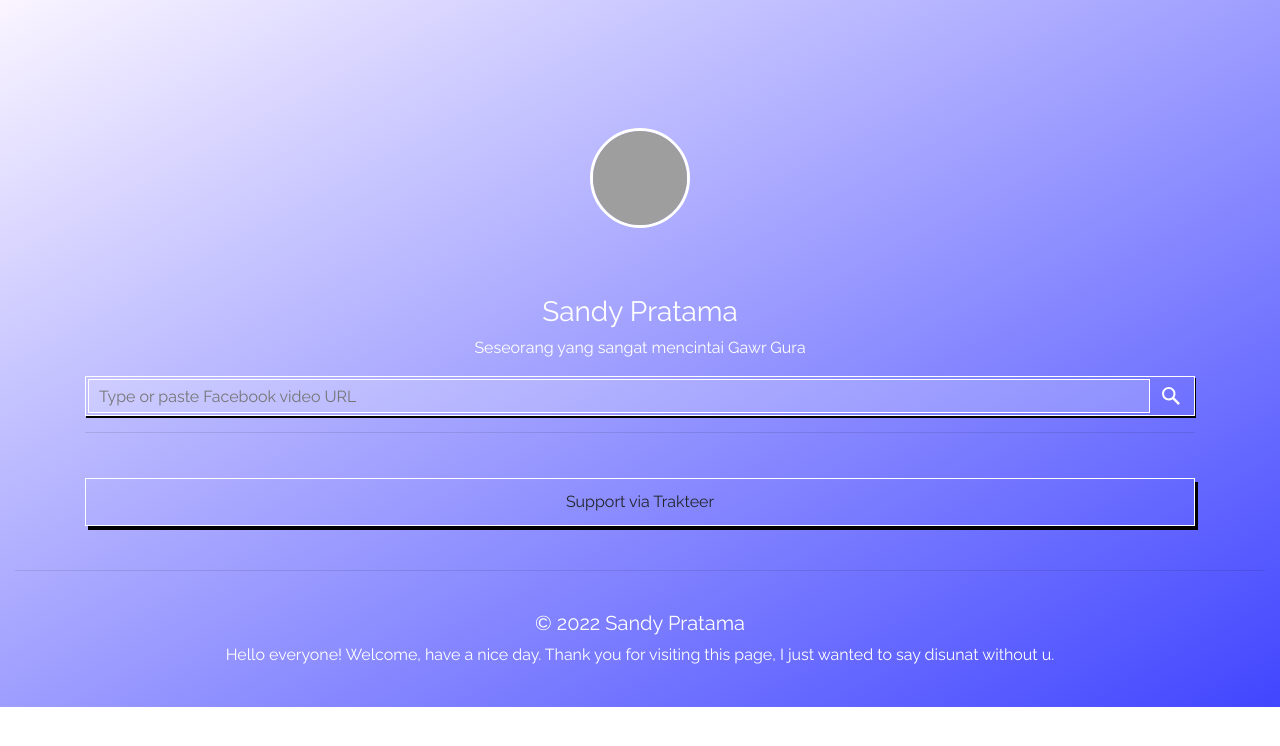
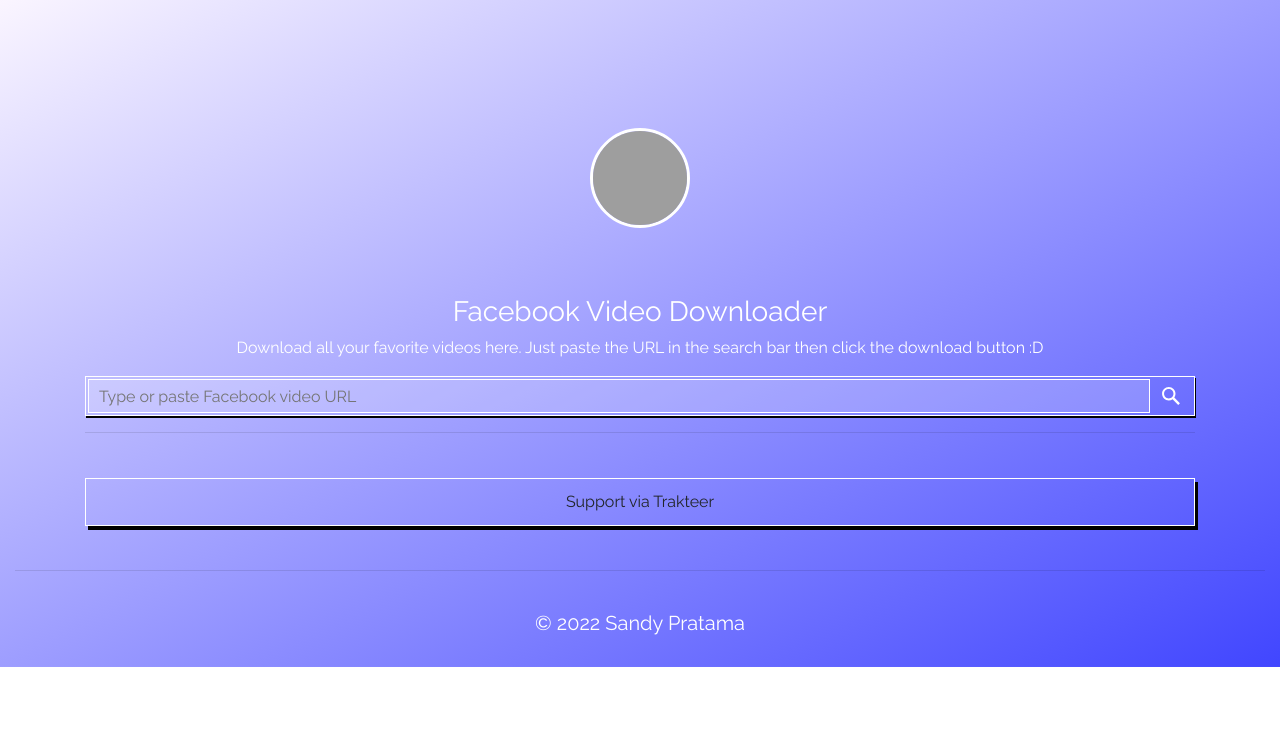
Before and after one commit to bocchidev/fb, a Node server app: page / in a window 1280 px wide. Shown: the top 746 px of the page. Run offline with Node 20, Linux system fonts and the light colour scheme; grey boxes are pictures that could not be loaded.

Commit message:
Update index.ejs

```diff
--- a/views/index.ejs
+++ b/views/index.ejs
@@ -2,10 +2,10 @@
 "http://www.w3.org/TR/html4/strict.dtd">
 <html lang="id">
     <head>
-        <title>Sandy Pratama</title>
+        <title>Facebook Video Downloader</title>
         <meta charset="utf-8">
         <meta name="viewport" content="width=device-width, initial-scale=1">
-        <meta name="description" content="Halo, ini adalah profil saya.">
+        <meta name="description" content="Download your favorite videos!">
         <link rel="icon" href="/favicon.ico">
         <link rel="stylesheet" href="https://cdn.jsdelivr.net/npm/bootstrap@4.6.1/dist/css/bootstrap.min.css">
         <link rel="stylesheet" href="https://maxcdn.bootstrapcdn.com/font-awesome/4.7.0/css/font-awesome.min.css">
@@ -22,8 +22,8 @@
                 </div>
             </div>
             <div>
-                <h3>Sandy Pratama</h3>
-                <p>Seseorang yang sangat mencintai Gawr Gura</p>
+                <h3>Facebook Video Downloader</h3>
+                <p>Download all your favorite videos here. Just paste the URL in the search bar then click the download button :D</p>
             </div>
         </div>
 
@@ -49,12 +49,11 @@
         <hr>
             <br>
             <h5>&copy; 2022 Sandy Pratama</h5>
-            <p>Hello everyone! Welcome, have a nice day. Thank you for visiting this page, I just wanted to say disunat without u.</p>
             <br>
         </div>
 
         <script>
-
+        //your code here
         </script>
     </body>
 </html>
```
